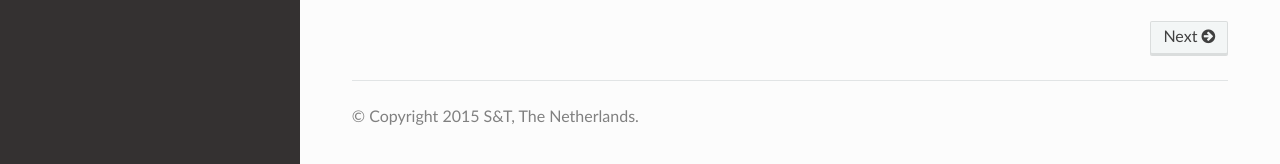
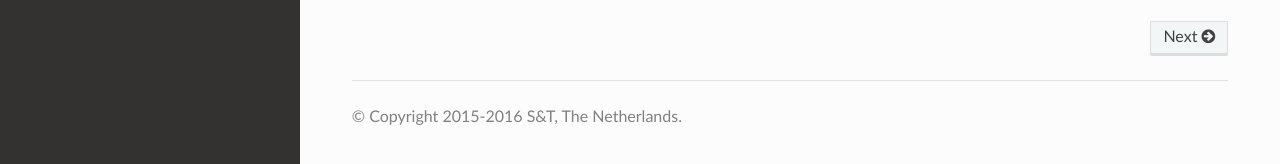
Before and after one commit to stcorp/harp, a Sphinx documentation site: the page built from doc/index.rst, in a window 1280 px wide and 900 px high, scrolled down 2071 px. Shown: the part 733-897 px from the top of the window. Built offline with Sphinx 7.4.7 and the Read the Docs theme 2.0.0, drawn with Linux system fonts in a browser that asks for light colours; pages that are not in the unit, such as notebooks, are missing from menus.

Commit message:
Updated copyright year range in Sphinx configuration file.

```diff
--- a/doc/conf.py
+++ b/doc/conf.py
@@ -53,7 +53,7 @@ master_doc = 'index'
 
 # General information about the project.
 project = u'HARP'
-copyright = u'2015 S&T, The Netherlands'
+copyright = u'2015-2016 S&T, The Netherlands'
 author = u'S&T'
 
 # The version info for the project you're documenting, acts as replacement for
```
